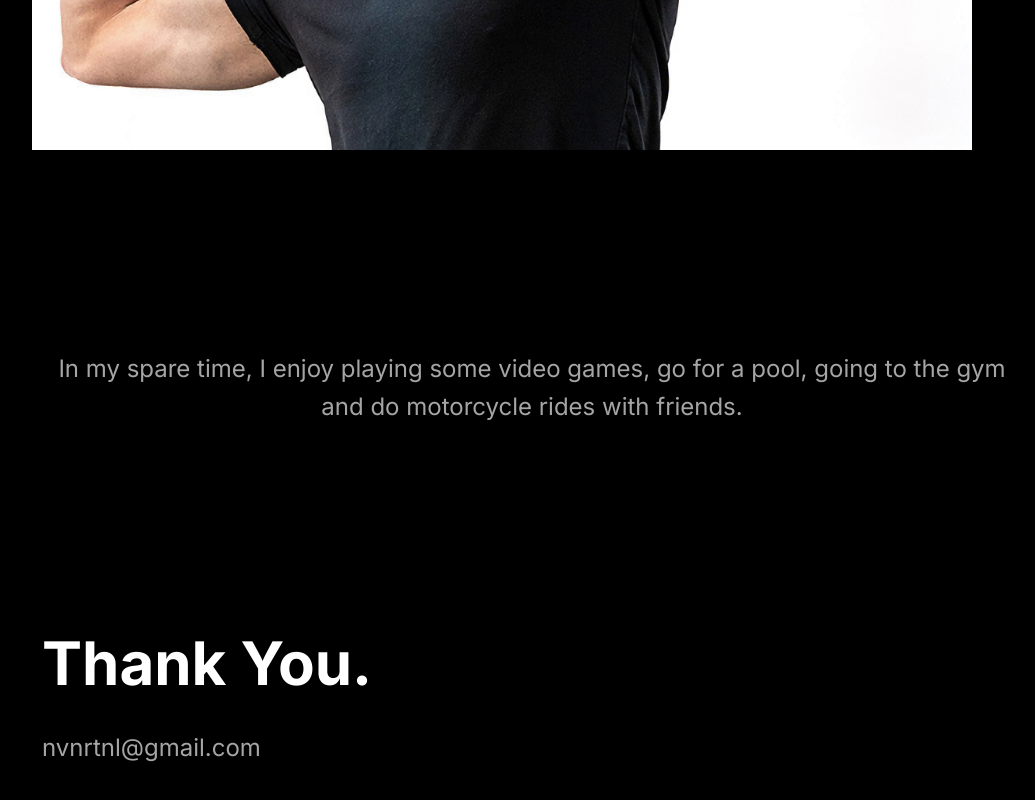
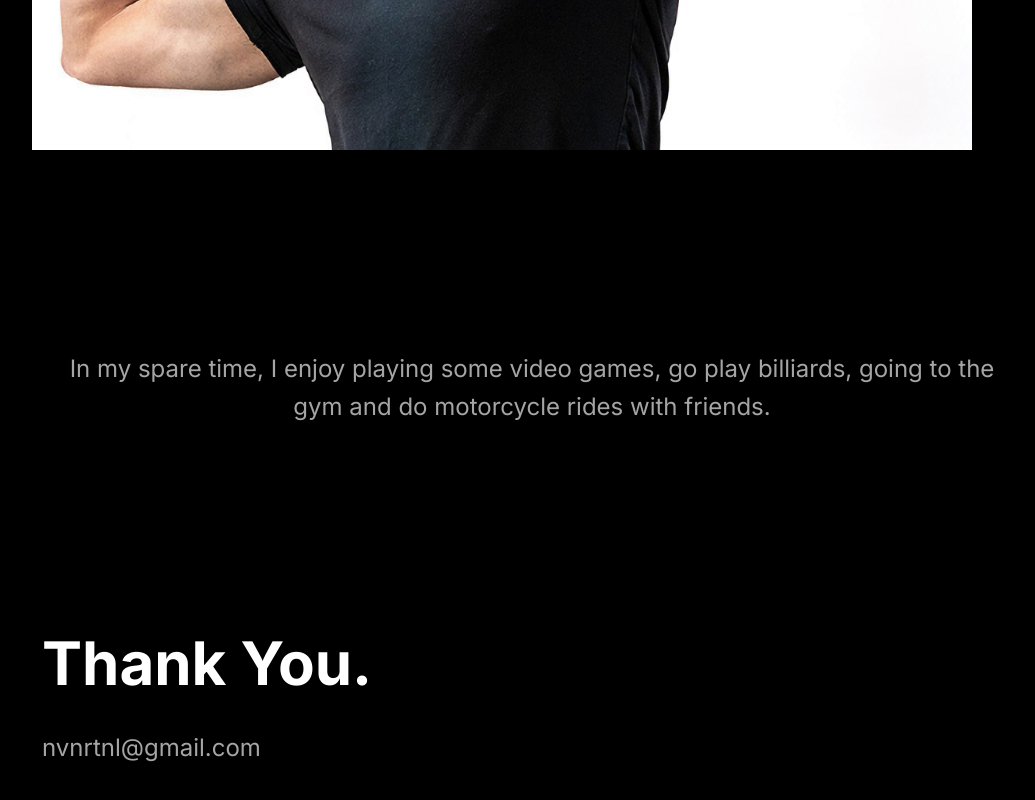
Before and after one commit to Ephalys/portfolio-2021, a Gatsby site: page / in a window 1280 px wide. Shown: the part 2547-3347 px from the top of the page, without its empty margins (138-1173 px from the left). Built offline with nearby package versions, Linux system fonts and the light colour scheme; Gatsby itself is replaced by a stand-in of ours.

Commit message:
fix billiards

```diff
--- a/src/components/textCentered/textCentered.js
+++ b/src/components/textCentered/textCentered.js
@@ -4,7 +4,7 @@ import {MeContainer} from "components/textCentered/textCenteredStyles";
 const TextCentered = () => {
     return (
         <MeContainer className="container">
-            In my spare time, I enjoy playing some video games, go for a pool, going to the gym and do motorcycle rides with friends.
+            In my spare time, I enjoy playing some video games, go play billiards, going to the gym and do motorcycle rides with friends.
         </MeContainer>
     );
 };
```
